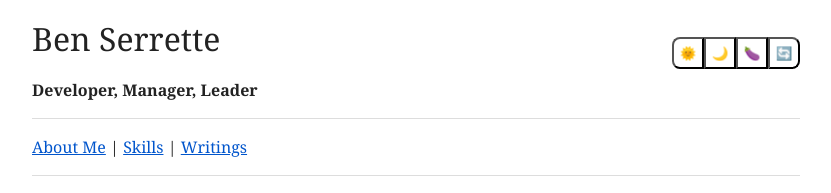
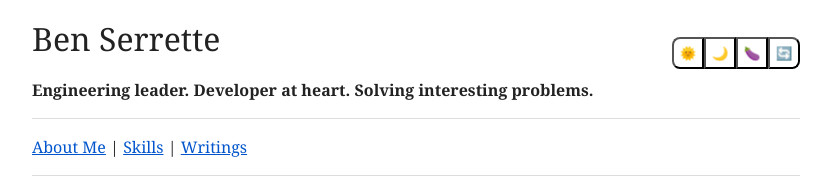
Before and after one commit to benserrette/html_website, an Eleventy site: page src/index.md in a window 1280 px wide. Shown: the top 193 px of the page, without its empty margins (224-1055 px from the left). Built offline with nearby package versions, Linux system fonts and the light colour scheme; Eleventy itself is replaced by a stand-in of ours; files that its build step writes are made by us from their sources.

Commit message:
New subtitle.

```diff
--- a/src/_includes/layouts/base.njk
+++ b/src/_includes/layouts/base.njk
@@ -3,8 +3,8 @@
     <head>
         <meta charset="UTF-8">
         <meta name="viewport" content="width=device-width, initial-scale=1">
-        <title>{%if title %}{{ title }} - {% endif %}Ben Serrette - Web Developer & Tech Leader</title>
-        <meta name="description" content="Ben Serrette's professional homepage - Web developer, tech leader, and digital creator.">
+        <title>{%if title %}{{ title }} - {% endif %}Ben Serrette's homepage</title>
+        <meta name="description" content="Engineering leader. Developer at heart. Solving interesting problems.">
         <meta name="author" content="Ben Serrette">
         <link rel="stylesheet" href="/assets/main.css?v=6">
 
@@ -13,14 +13,14 @@
         <link rel="apple-touch-icon" href="apple-touch-icon.png">
         <link rel="manifest" href="site.webmanifest">
 
-        <meta property="og:title" content="{%if title %}{{ title }} - {% endif %}Ben Serrette - Web Developer & Tech Leader">
-        <meta property="og:description" content="Ben Serrette's professional homepage - Web developer, tech leader, and digital creator.">
+        <meta property="og:title" content="{%if title %}{{ title }} - {% endif %}Ben Serrette's homepage">
+        <meta property="og:description" content="Engineering leader. Developer at heart. Solving interesting problems.">
         <meta property="og:image" content="http://benserrette.com/assets/img/tie.jpg">
         <meta property="og:type" content="website">
 
         <!-- <meta name="twitter:card" content="summary_large_image"> -->
-        <meta name="twitter:title" content="{%if title %}{{ title }} - {% endif %}Ben Serrette - Web Developer & Tech Leader">
-        <meta name="twitter:description" content="Web developer, tech leader, and digital creator.">
+        <meta name="twitter:title" content="{%if title %}{{ title }} - {% endif %}Ben Serrette's homepage">
+        <meta name="twitter:description" content="Engineering leader. Developer at heart. Solving interesting problems.">
         <meta name="twitter:image" content="http://benserrette.com/assets/img/tie.jpg">
 
     </head>
@@ -29,7 +29,7 @@
         <script src="/assets/main.js?v=6"></script>
         <h1>Ben Serrette</h1>
         <p class="subtitle">
-            <strong>Developer, Manager, Leader</strong>
+            <strong>Engineering leader. Developer at heart. Solving interesting problems.</strong>
         </p>
         <hr>
 {{ content | safe }}
```
